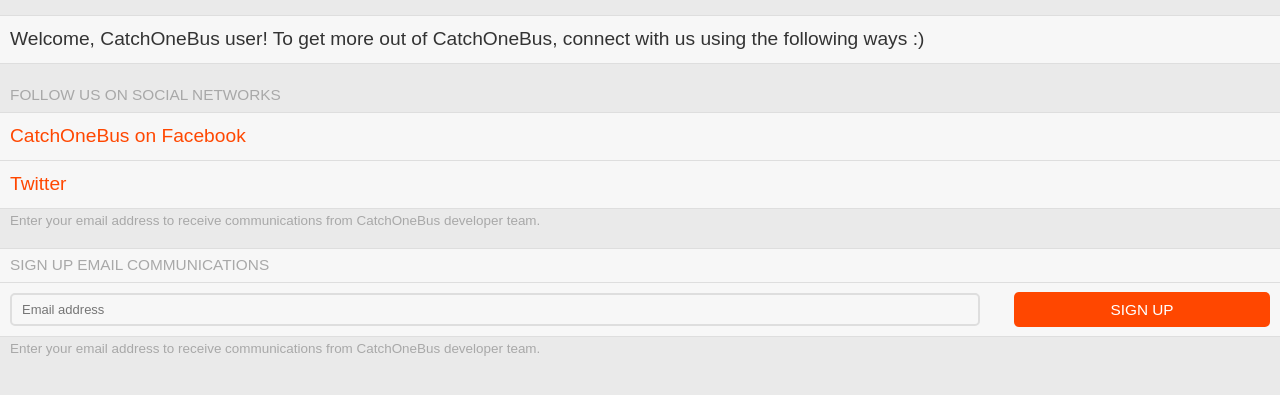
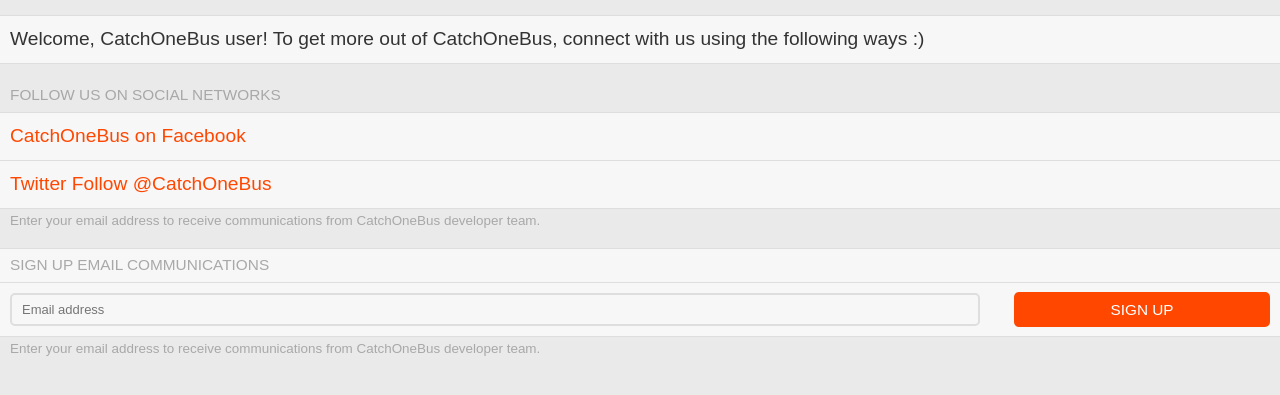
Before and after one commit to yaoyuyang/yaoyuyang.github.io, a Jekyll site: the page catchonebus/config/index.html, which Jekyll copies as it is, in a window 1280 px wide. Shown: the top 395 px of the page. Built offline with Jekyll 4.4.1, drawn with Linux system fonts in a browser that asks for light colours; comment, search, counter and statistics services are not loaded.

Commit message:
add twitter follow

```diff
--- a/catchonebus/config/index.html
+++ b/catchonebus/config/index.html
@@ -41,11 +41,12 @@
         <label class="item">
           <a href="https://www.facebook.com/catchonebus/">CatchOneBus on Facebook</a>
           <!-- <input type="checkbox" class="item-checkbox" name="checkbox-1"> -->
-          <div class="fb-like" data-href="https://www.facebook.com/catchonebus/" data-layout="standard" data-action="like" data-show-faces="true" data-share="true"></div>
+          <div class="fb-like" data-href="https://www.facebook.com/catchonebus/" data-layout="button" data-action="like" data-show-faces="true" data-share="true"></div>
         </label>
         <label class="item">
           <a href="https://twitter.com/CatchOneBus">Twitter</a>
-          <!-- <input type="checkbox" class="item-checkbox" name="checkbox-2" checked> -->
+          <a href="https://twitter.com/CatchOneBus" class="twitter-follow-button" data-show-count="false">Follow @CatchOneBus</a>
+          <script>!function(d,s,id){var js,fjs=d.getElementsByTagName(s)[0],p=/^http:/.test(d.location)?'http':'https';if(!d.getElementById(id)){js=d.createElement(s);js.id=id;js.src=p+'://platform.twitter.com/widgets.js';fjs.parentNode.insertBefore(js,fjs);}}(document, 'script', 'twitter-wjs');</script>
         </label>
       </div>
       <div class='item-container-footer'>
```
